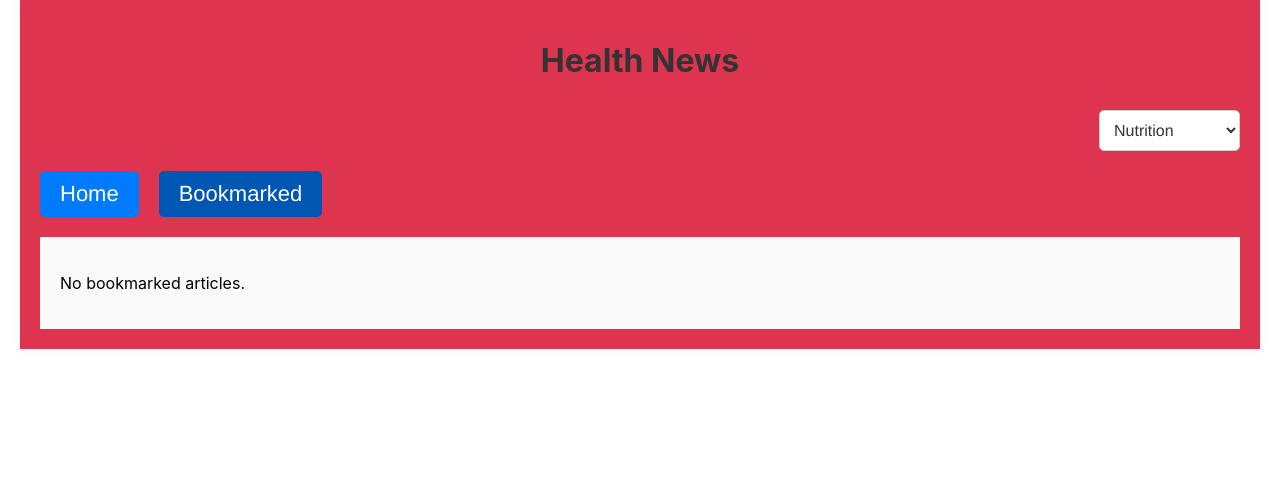
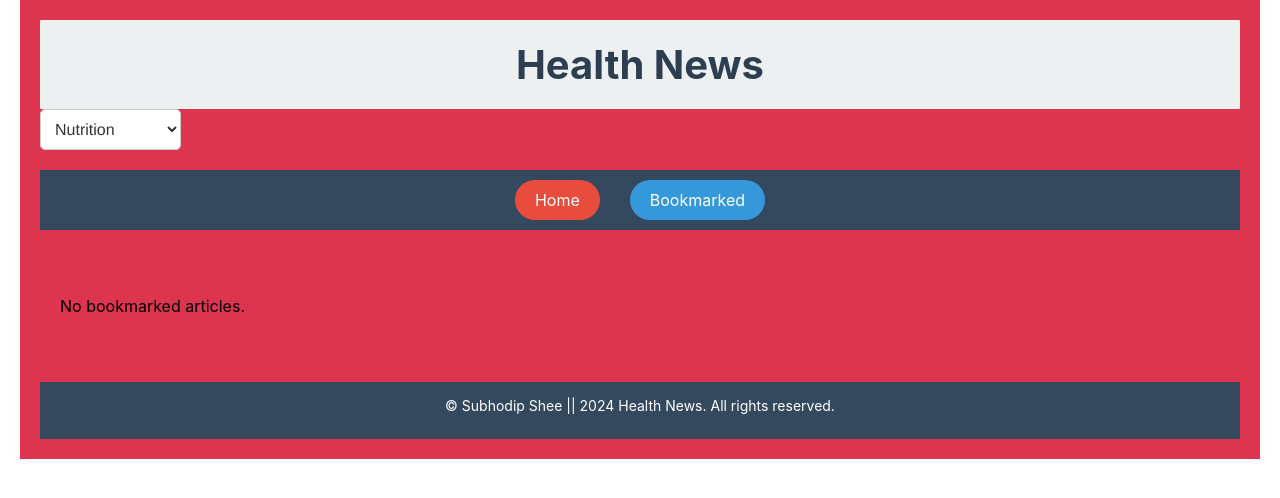
Before and after one commit to SubhodipShee/Simple-Health-News, a React (Create React App) app: page /bookmarked in a window 1280 px wide. Shown: the top 498 px of the page. Built offline with nearby package versions, Linux system fonts and the light colour scheme.

Commit message:
updated style

```diff
--- a/src/App.css
+++ b/src/App.css
@@ -47,37 +47,42 @@
   box-shadow: 0 0 10px rgba(172, 166, 166, 0.1);
 }
 
+
+
+
 .app-title {
+  font-size: 2.5em;
+  font-weight: bold;
+  color: #2c3e50;
   text-align: center;
-  color: #333;
-  margin-bottom: 30px;
+  padding: 20px 0;
+  margin: 0;
+  background-color: #ecf0f1;
 }
 
 nav {
   display: flex;
-  justify-content:left;
-  gap: 20px;
-  margin-bottom: 20px;
+  justify-content: center;
+  gap: 30px;
+  padding: 10px;
+  background-color: #34495e;
+  margin-bottom: 30px;
 }
 
-
 nav a {
+  color: white;
+  font-size: 16px;
+  padding: 10px 20px;
+  border-radius: 25px;
+  background-color: #e74c3c;
   text-decoration: none;
-  color: white;
-  padding: 10px 20px;
-  border-radius: 5px;
-  background-color: #007bff;
-  font-family: 'Franklin Gothic Medium', 'Arial Narrow', Arial, sans-serif;
-  font-size: 22px;
-  transition: background-color 0.3s;
+  transition: background-color 0.3s ease;
 }
 
-
 nav a:hover {
-  background-color: #0056b3;
+  background-color: #c0392b;
 }
 
-
 nav a.active {
-  background-color: #0056b3;
+  background-color: #3498db;
 }
--- a/src/App.js
+++ b/src/App.js
@@ -5,6 +5,7 @@ import NewsList from './components/News';
 import Bookmarked from './components/Bookmarked';
 import Category from './components/Category';
 import './App.css';
+import Footer from './components/Footer';
 
 
 const App = () => {
@@ -27,6 +28,7 @@ const App = () => {
           <Route path="/" element={<NewsList category={category} />} />
           <Route path="/bookmarked" element={<Bookmarked />} />
         </Routes>
+        <Footer />
       </div>
     </Router>
   );
--- a/src/components/Bookmark.css
+++ b/src/components/Bookmark.css
@@ -6,11 +6,19 @@
     width:min-content;
     border:chartreuse;
     border-radius: 5px;
+
     cursor: pointer;
     background-color: #0da514;
     color: #fff;
+    margin-top: 10px;
+    transition: background-color 0.3s ease;
   }
 
   .bookmark-btn.bookmarked {
-    background-color: #FF6347;
+    background-color: #047520;
   }
+
+
+.bookmark-btn:hover {
+  background-color: #1abc9c;
+}
--- a/src/components/Category.css
+++ b/src/components/Category.css
@@ -2,7 +2,7 @@
 .category-filter {
     margin-bottom: 20px;
     display: flex;
-    justify-content: right;
+    justify-content:left;
     font-family: 'Franklin Gothic Medium', 'Arial Narrow', Arial, sans-serif;
     font-size: medium;
     font-weight: bold;
--- /dev/null
+++ b/src/components/Footer.css
@@ -0,0 +1,17 @@
+
+.footer {
+    background-color: #34495e;
+    color: #ffffff;
+    text-align: center;
+    padding: 15px 0;
+    margin-top: 30px;
+  }
+
+  .footer p {
+    margin: 0;
+    font-size: 14px;
+  }
+
+  .social-icons {
+    margin-top: 10px;
+  }
--- /dev/null
+++ b/src/components/Footer.js
@@ -0,0 +1,16 @@
+
+import React from 'react';
+import './Footer.css';
+
+const Footer = () => {
+  return (
+    <footer className="footer">
+      <p>&copy; Subhodip Shee || 2024 Health News. All rights reserved.</p>
+      <div className="social-icons">
+
+      </div>
+    </footer>
+  );
+};
+
+export default Footer;
--- a/src/components/News.css
+++ b/src/components/News.css
@@ -1,8 +1,21 @@
+
 
 .news-list {
-    display:block;
-    grid-template-columns: repeat(auto-fit, minmax(300px, 1fr));
-    gap: 20px;
-    padding: 20px;
-    background-color: #f9f9f9;
-  }
+  display:block;
+  grid-template-columns: repeat(auto-fill, minmax(300px, 1fr)); /* Responsive grid layout */
+  gap: 20px; /* Space between news items */
+  padding: 20px;
+}
+
+.news-list-item {
+  background-color: #ffffff;
+  border-radius: 8px;
+  box-shadow: 0 4px 15px rgba(0, 0, 0, 0.1); /* Subtle shadow */
+  overflow: hidden;
+  transition: transform 0.3s ease, box-shadow 0.3s ease;
+}
+
+.news-list-item:hover {
+  transform: translateY(-5px); /* Slight lift on hover */
+  box-shadow: 0 6px 20px rgba(0, 0, 0, 0.15);
+}
--- a/src/components/NewsItem.css
+++ b/src/components/NewsItem.css
@@ -1,40 +1,43 @@
 
 .news-item {
   display: flex;
-    border: 1px solid #ddd;
-    margin-bottom: 20px;
-    border-radius: 8px;
-    overflow: hidden;
-    box-shadow: 0 4px 8px rgba(0, 0, 0, 0.1);
+  flex-direction: column;
+  padding: 15px;
 }
 
 .news-image {
-    width: 200px;
-    height: 150px;
+  width: 100%;
+  height: 200px;
   object-fit: cover;
+  border-radius: 8px 8px 0 0;
+  margin-bottom: 10px;
 }
 
 .news-content {
-    padding: 15px;
-    display: flex;
-    flex-direction: column;
+  flex-grow: 1;
 }
 
 .news-title {
-    font-size: 18px;
+  font-size: 1.5em;
+  font-weight: bold;
   margin-bottom: 10px;
-    color: #333;
 }
 
 .news-description {
-    font-size: 14px;
-    margin-bottom: 10px;
-    color: #555;
+  font-size: 1em;
+  color: #555555;
+  margin-bottom: 15px;
+  line-height: 1.6;
 }
 
 .news-link {
-    color: #007BFF;
+  font-size: 1em;
+  color: #007bff;
   text-decoration: none;
-    margin-top: auto;
-    align-self: flex-start;
+  font-weight: bold;
+  transition: color 0.3s ease;
 }
+
+.news-link:hover {
+  color: #0056b3;
+}
```
Lines whose indentation alone changed are shown as unchanged.
